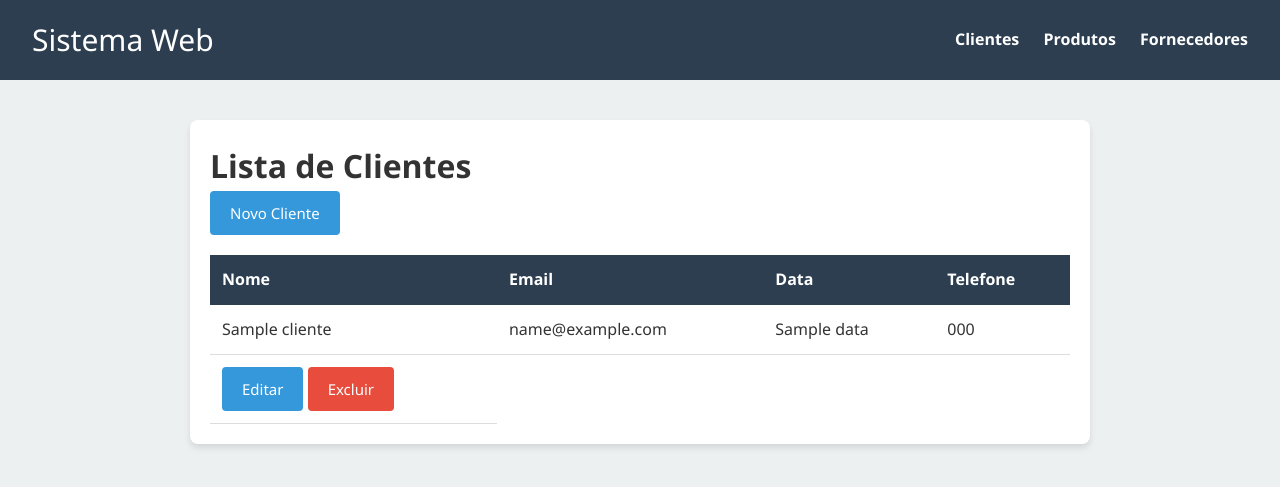
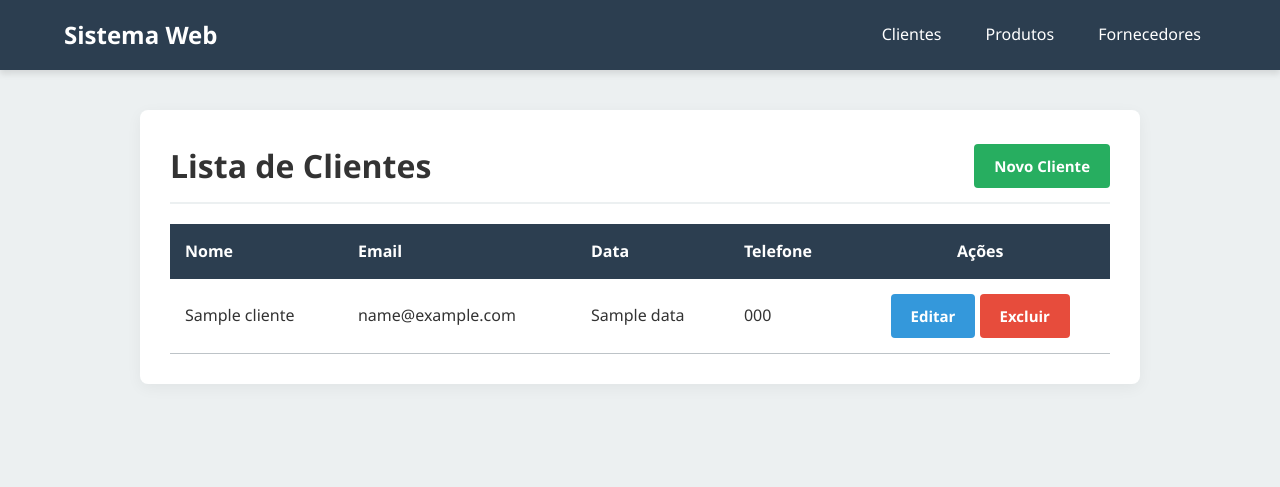
Before and after one commit to SilasCorreia8/sistema-de-gestao, a Django app: template projeto/templates/clientes/lista.html in a window 1280 px wide. Shown: the top 487 px of the page. Run offline with Django 3.2, Linux system fonts and the light colour scheme; the template is opened without the code that fills it: most values are stand-ins (such as "Sample title", 1, 10 or a date in 2020).

Commit message:
style: system layout

```diff
--- a/projeto/templates/base.html
+++ b/projeto/templates/base.html
@@ -2,22 +2,26 @@
 <html lang="pt-br">
 <head>
     <meta charset="UTF-8">
+    <meta name="viewport" content="width=device-width, initial-scale=1.0">
     <title>Sistema Web de Gestão</title>
+
     <style>
         :root {
-            --primary: #2c3e50;
-            --accent: #3498db;
-            --danger: #e74c3c;
-            --light: #ecf0f1;
-            --white: #ffffff;
-            --dark: #333333;
+            --primary: #2c3e50;  /* Azul Escuro (Menu e Títulos) */
+            --accent: #3498db;   /* Azul Claro (Botões e Destaques) */
+            --danger: #e74c3c;   /* Vermelho (Excluir e Alertas) */
+            --success: #27ae60;  /* Verde (Salvar e Novos Registros) */
+            --light: #ecf0f1;    /* Cinza Claro (Fundo do site) */
+            --white: #ffffff;    /* Branco (Fundo das caixas) */
+            --dark: #333333;     /* Quase preto (Textos) */
+            --border: #bdc3c7;   /* Cor suave para bordas */
         }
 
         * {
             box-sizing: border-box;
             margin: 0;
             padding: 0;
-            font-family: 'Segoe UI', sans-serif;
+            font-family: 'Segoe UI', Tahoma, Geneva, Verdana, sans-serif;
         }
 
         body {
@@ -26,32 +30,48 @@
             line-height: 1.6;
         }
 
-        /* Layout */
+        /* MENU DE NAVEGAÇÃO (Navbar) */
         .navbar {
             background-color: var(--primary);
-            padding: 1rem 2rem;
+            padding: 1rem 5%; /* Espaçamento fluido */
             display: flex;
             justify-content: space-between;
             align-items: center;
-            color: var(--white);
+            box-shadow: 0 4px 6px rgba(0,0,0,0.1); /* Sombra */
         }
 
-        .navbar a {
+        .navbar-brand {
+            color: var(--white);
+            font-size: 1.5rem;
+            font-weight: bold;
+            text-decoration: none;
+        }
+
+        .nav-links a {
             color: var(--white);
             text-decoration: none;
-            margin-left: 20px;
-            font-weight: bold; }
+            margin-left: 10px;
+            font-weight: 500;
+            padding: 8px 15px;
+            border-radius: 4px;
+            transition: background 0.3s ease; /* Efeito suave */
+        }
 
+        .nav-links a:hover {
+            background-color: var(--accent); /* Acende ao passar o mouse */
+        }
+
+        /* CONTEÚDO PRINCIPAL (A "Folha" Branca) */
         .container {
-            max-width: 900px;
+            max-width: 1000px;
             margin: 40px auto;
-            padding: 20px;
+            padding: 30px;
             background: var(--white);
             border-radius: 8px;
-            box-shadow: 0 4px 6px rgba(0,0,0,0.1);
+            box-shadow: 0 4px 15px rgba(0,0,0,0.05); /* Sombra  suave */
         }
 
-        /* Tabelas */
+        /* TABELAS */
         table {
             width: 100%;
             border-collapse: collapse;
@@ -62,38 +82,48 @@
             background-color: var(--primary);
             color: var(--white);
             text-align: left;
-            padding: 12px; }
+            padding: 15px;
+        }
 
         td {
-            padding: 12px;
-            border-bottom: 1px solid #ddd;
+            padding: 15px;
+            border-bottom: 1px solid var(--border);
         }
 
         tr:hover {
-            background-color: #f1f1f1;
+            background-color: #f9f9f9; /* Destaca a linha inteira */
         }
 
-        /* Formulários */
+        /* FORMULÁRIOS */
         form p {
             margin-bottom: 15px;
         }
 
         label {
             display: block;
-            font-weight: bold;
+            font-weight: 600;
             margin-bottom: 5px;
+            color: var(--primary);
         }
 
-        /* Input pega a largura total */
-        input[type="text"], input[type="email"], input[type="number"], select {
+        /* Estiliza automaticamente TODOS os tipos de inputs do Django */
+        input[type="text"], input[type="email"], input[type="number"],
+        input[type="date"], select {
             width: 100%;
             padding: 10px;
-            border: 1px solid #ccc;
+            border: 1px solid var(--border);
             border-radius: 4px;
             font-size: 16px;
+            transition: border 0.3s, box-shadow 0.3s;
         }
 
-        /* Botões */
+        input:focus {
+            outline: none;
+            border-color: var(--accent);
+            box-shadow: 0 0 5px rgba(52, 152, 219, 0.4);
+        }
+
+        /* BOTÕES */
         .btn, button, input[type="submit"] {
             display: inline-block;
             background-color: var(--accent);
@@ -104,56 +134,49 @@
             cursor: pointer;
             text-decoration: none;
             font-size: 15px;
-            transition: background 0.3s;
+            font-weight: bold;
+            transition: opacity 0.3s, transform 0.1s;
         }
 
-        .btn:hover, button:hover {
+        .btn:hover, button:hover, input[type="submit"]:hover {
             opacity: 0.9;
+            transform: translateY(-1px); /* Botão "sobe" 1 pixel ao passar o mouse */
         }
 
-        /* Cores específicas */
-        .btn-danger {
-            background-color: var(--danger);
-        }
+        .btn-danger { background-color: var(--danger); }
+        .btn-success { background-color: var(--success); }
 
-        .btn-new {
-            display: block;
-            width: 100%;
-            text-align: center;
-            margin-top: 20px;
-        }
-
-        .header-flex {
+        /* UTILITÁRIOS (Classes auxiliares para organizar o layout) */
+        .d-flex {
             display: flex;
             justify-content: space-between;
             align-items: center;
             margin-bottom: 20px;
+            padding-bottom: 10px;
+            border-bottom: 2px solid var(--light);
         }
 
-        .alert {
-            padding: 15px;
-            background-color: #ffeaa7;
-            border-left: 5px solid #fdcb6e;
-            margin-bottom: 20px;
-        }
+        .text-center { text-align: center; }
+        .mt-3 { margin-top: 20px; }
+        .w-100 { width: 100%; }
 
     </style>
 </head>
 <body>
 
     <nav class="navbar">
-        <div style="font-size: 30px;">Sistema Web</div>
-        <div>
+        <a href="#" class="navbar-brand">Sistema Web</a>
+        <div class="nav-links">
             <a href="{% url 'lista-clientes' %}">Clientes</a>
             <a href="{% url 'lista-produtos' %}">Produtos</a>
             <a href="{% url 'lista-fornecedores' %}">Fornecedores</a>
         </div>
     </nav>
 
-    <div class="container">
+    <main class="container">
         {% block content %}
         {% endblock %}
-    </div>
+    </main>
 
 </body>
 </html>
--- a/projeto/templates/clientes/lista.html
+++ b/projeto/templates/clientes/lista.html
@@ -1,22 +1,19 @@
 {% extends 'base.html' %}
 
 {% block content %}
-<div class="d-flex justify-content-between align-items-center mb-3">
+<div class="d-flex">
     <h1>Lista de Clientes</h1>
-    <a href="{% url 'criar-clientes' %}" class="btn btn-success">
-        Novo Cliente
-    </a>
+    <a href="{% url 'criar-clientes' %}" class="btn btn-success">Novo Cliente</a>
 </div>
 
-<div class="card shadow-sm">
-    <div class="card-body p-0">
-        <table class="table table-striped table-hover mb-0">
-            <thead class="table-dark">
+<table>
+    <thead>
         <tr>
             <th>Nome</th>
             <th>Email</th>
             <th>Data</th>
             <th>Telefone</th>
+            <th class="text-center">Ações</th>
         </tr>
     </thead>
     <tbody>
@@ -26,20 +23,16 @@
             <td>{{ c.email }}</td>
             <td>{{ c.data }}</td>
             <td>{{ c.telefone }}</td>
-                </tr>
-                <tr>
-                    <td class="text-end">
-                        <a href="{% url 'editar-clientes' c.pk %}" class="btn btn-sm btn-warning">Editar</a>
-                        <a href="{% url 'excluir-clientes' c.pk %}" class="btn btn-sm btn-danger">Excluir</a>
+            <td class="text-center">
+                <a href="{% url 'editar-clientes' c.pk %}" class="btn">Editar</a>
+                <a href="{% url 'excluir-clientes' c.pk %}" class="btn btn-danger">Excluir</a>
             </td>
         </tr>
         {% empty %}
         <tr>
-                    <td colspan="3" class="text-center">Nenhum cliente cadastrado.</td>
+            <td colspan="5" class="text-center">Nenhum cliente cadastrado no sistema.</td>
         </tr>
         {% endfor %}
     </tbody>
 </table>
-    </div>
-</div>
 {% endblock %}
```
Also changed, not shown: projeto/templates/clientes/excluir.html (+8 -3 lines), projeto/templates/clientes/form.html (+13 -8 lines), projeto/templates/fornecedores/excluir.html (+8 -3 lines), projeto/templates/fornecedores/form.html (+13 -8 lines), projeto/templates/fornecedores/lista.html (+9 -16 lines), projeto/templates/produtos/excluir.html (+8 -3 lines), projeto/templates/produtos/form.html (+13 -8 lines), projeto/templates/produtos/lista.html (+9 -16 lines), projeto/db.sqlite3. Lines whose indentation alone changed are shown as unchanged.
